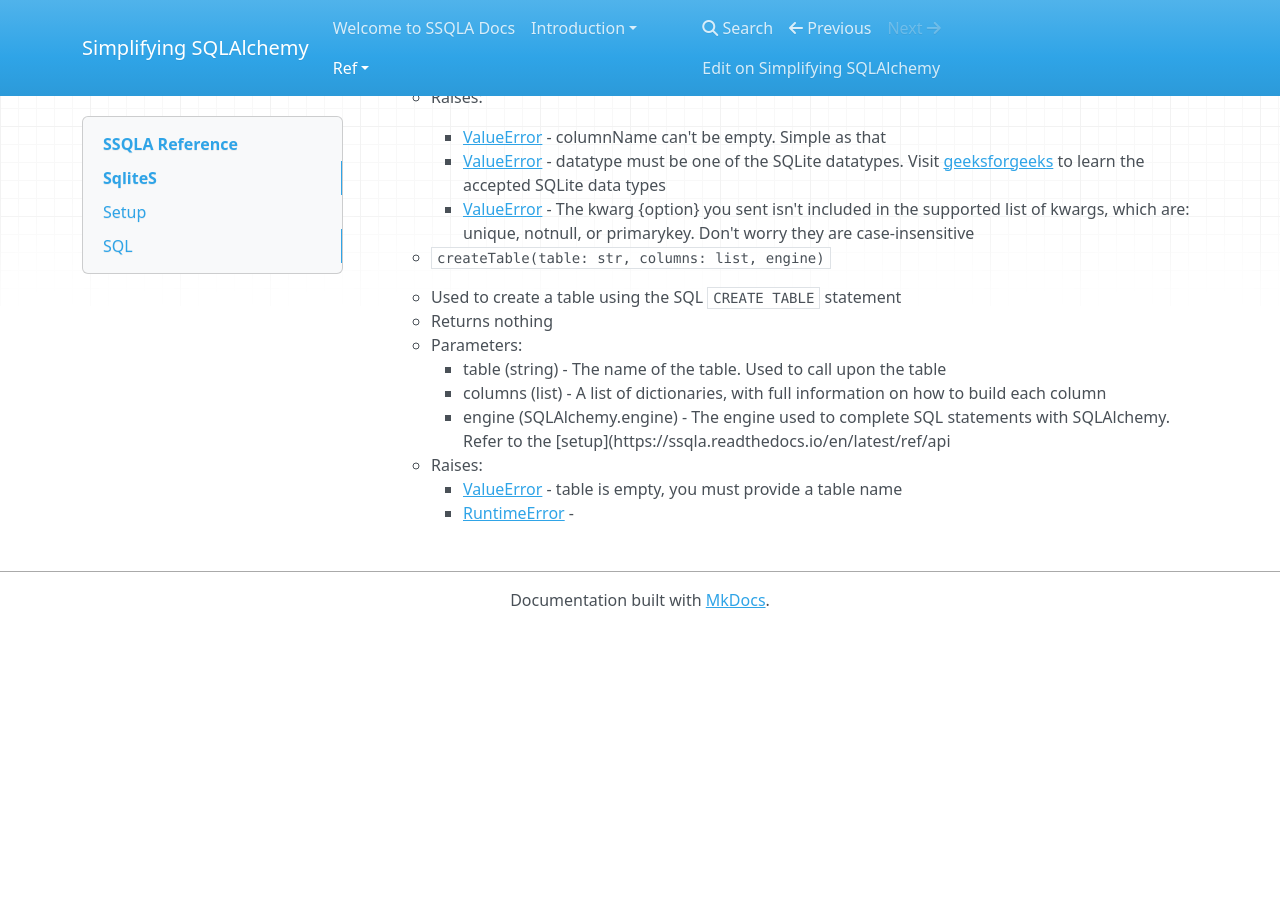
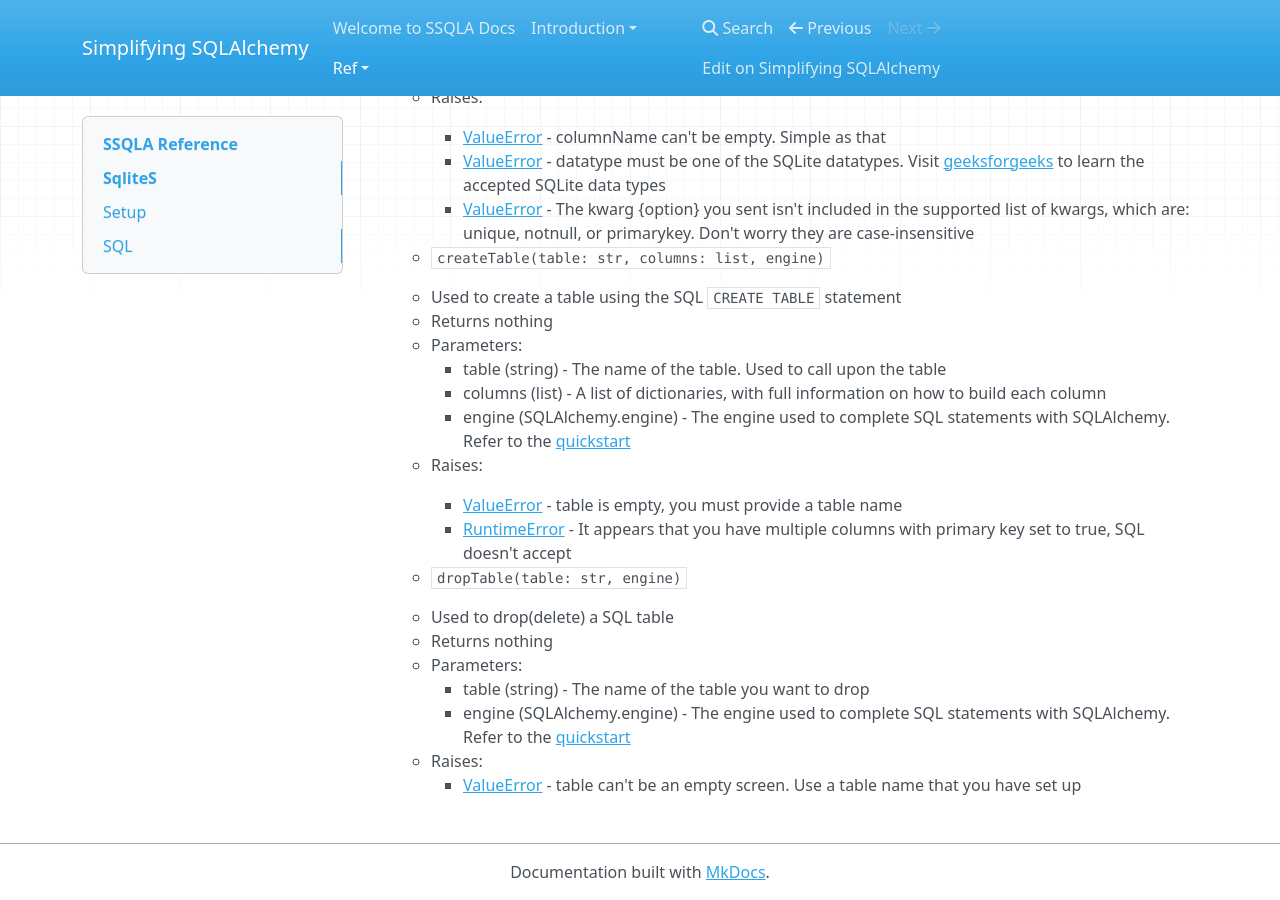
Before and after one commit to Arcader717/SAlc_Simplified, an MkDocs documentation site: the page built from docs/ref/api.md, in a window 1280 px wide and 900 px high, scrolled down 1035 px. Built offline with MkDocs 1.6.1, drawn with Linux system fonts in a browser that asks for light colours; nearby versions of some CDN libraries; before the commit the page ends 1663 px from its top, so only the background shows below that.

Commit message:
Update api.md

```diff
--- a/docs/ref/api.md
+++ b/docs/ref/api.md
@@ -39,7 +39,16 @@
       - Parameters:
         - table (string) - The name of the table. Used to call upon the table
         - columns (list) - A list of dictionaries, with full information on how to build each column
-        - engine (SQLAlchemy.engine) - The engine used to complete SQL statements with SQLAlchemy. Refer to the [setup](https://ssqla.readthedocs.io/en/latest/ref/api
+        - engine (SQLAlchemy.engine) - The engine used to complete SQL statements with SQLAlchemy. Refer to the [quickstart](https://ssqla.readthedocs.io/en/latest/introduction/quickstart)
       - Raises:
         - [ValueError](https://docs.python.org/3/library/exceptions.html#ValueError) - table is empty, you must provide a table name
-        - [RuntimeError](https://docs.python.org/3/library/exceptions.html#RuntimeError) -
+        - [RuntimeError](https://docs.python.org/3/library/exceptions.html#RuntimeError) - It appears that you have multiple columns with primary key set to true, SQL doesn't accept
+
+    - `dropTable(table: str, engine)`
+      - Used to drop(delete) a SQL table
+      - Returns nothing
+      - Parameters:
+        - table (string) - The name of the table you want to drop
+        - engine (SQLAlchemy.engine) - The engine used to complete SQL statements with SQLAlchemy. Refer to the [quickstart](https://ssqla.readthedocs.io/en/latest/introduction/quickstart)
+      - Raises:
+        - [ValueError](https://docs.python.org/3/library/exceptions.html#ValueError) - table can't be an empty screen. Use a table name that you have set up
```
